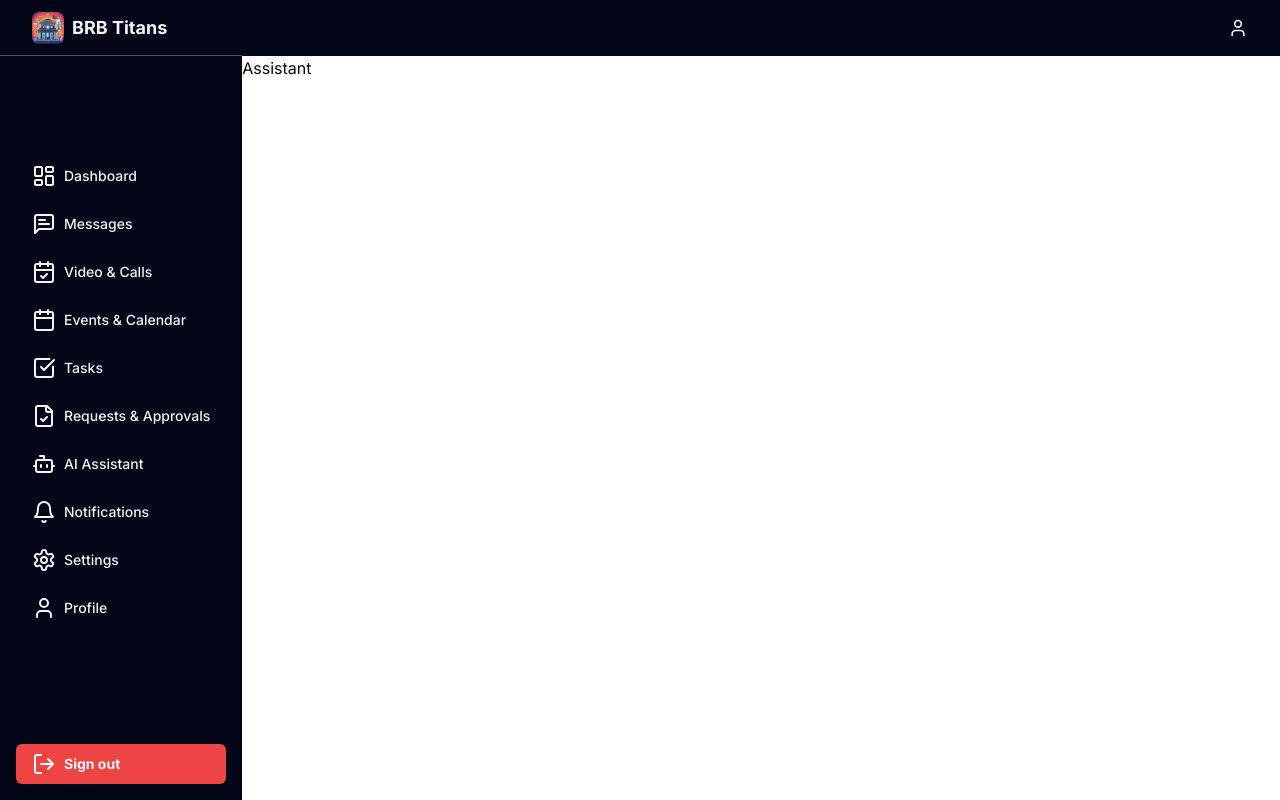
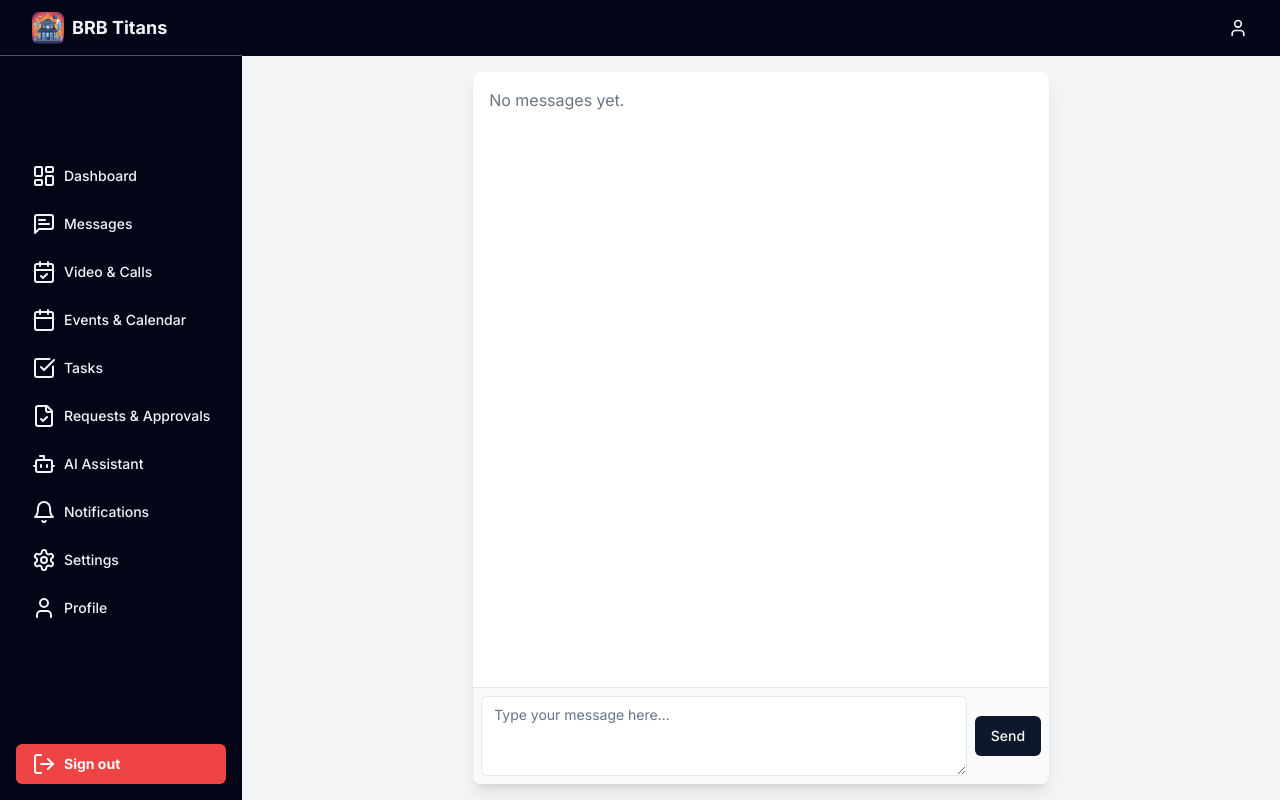
Before and after one commit to Shavkatjon-O/BRB_Hackcelerator_2024_Frontend, a Next.js app: page /dashboard/assistant in a window 1280 px wide. Built offline with nearby package versions, Linux system fonts and the light colour scheme.

Commit message:
feat: integration

```diff
--- a/src/app/dashboard/assistant/page.tsx
+++ b/src/app/dashboard/assistant/page.tsx
@@ -1,9 +1,66 @@
+"use client";
+
+import { useState } from "react";
+import { Textarea } from "@/components/ui/textarea";
+import { Button } from "@/components/ui/button";
+import CoreAPI from "@/lib/coreApi";
+
 const AssistantPage = () => {
+  const [messages, setMessages] = useState<{ text: string; type: "user" | "bot" }[]>([]);
+  const [input, setInput] = useState<string>("");
+
+  const handleSend = async () => {
+    if (input.trim()) {
+      // Add user message to state
+
+      console.log("input", input);
+      setMessages([...messages, { text: input, type: "user" }]);
+      setInput("");
+
+      try {
+        // Send message to the API
+        const response = await CoreAPI.post("/bot/chat/", { question: input });
+        const botMessage = response.data;
+
+        // Add bot response to state
+        setMessages([...messages, { text: input, type: "user" }, { text: botMessage, type: "bot" }]);
+      } catch (error) {
+        console.error("Error sending message:", error);
+      }
+    }
+  };
+
   return (
-    <div>
-      <h1>Assistant</h1>
+    <div className="h-full flex justify-center p-4 bg-gray-100">
+      <div className="flex flex-col w-full max-w-xl bg-white shadow-lg rounded-lg overflow-hidden">
+        <main className="flex-1 flex flex-col">
+          <div className="flex-1 overflow-y-auto p-4 space-y-2">
+            {messages.length > 0 ? (
+              messages.map((message, index) => (
+                <div key={index} className={`p-3 rounded-lg ${message.type === "user" ? "bg-blue-200 text-right" : "bg-gray-200 text-left"}`}>
+                  {message.text}
+                </div>
+              ))
+            ) : (
+              <p className="text-gray-500">No messages yet.</p>
+            )}
+          </div>
+
+          <div className="border-t bg-gray-50 p-2 flex items-center space-x-2">
+            <Textarea
+              placeholder="Type your message here..."
+              value={input}
+              onChange={(e) => setInput(e.target.value)}
+              className="flex-1"
+            />
+            <Button onClick={handleSend} variant="default">
+              Send
+            </Button>
+          </div>
+        </main>
+      </div>
     </div>
   );
-}
+};
 
 export default AssistantPage;
```
